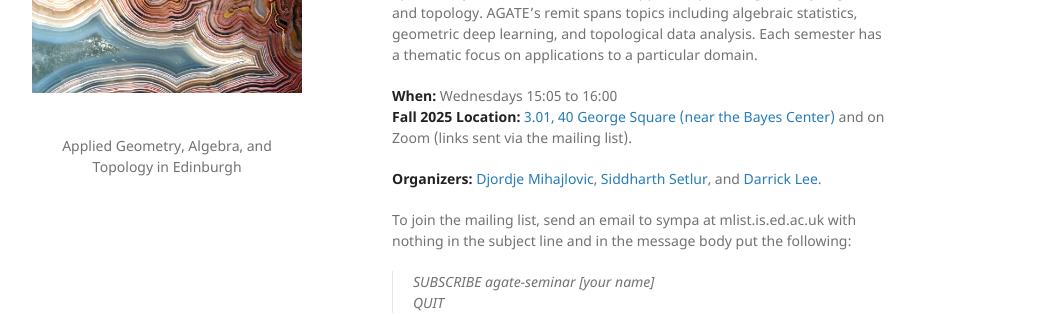
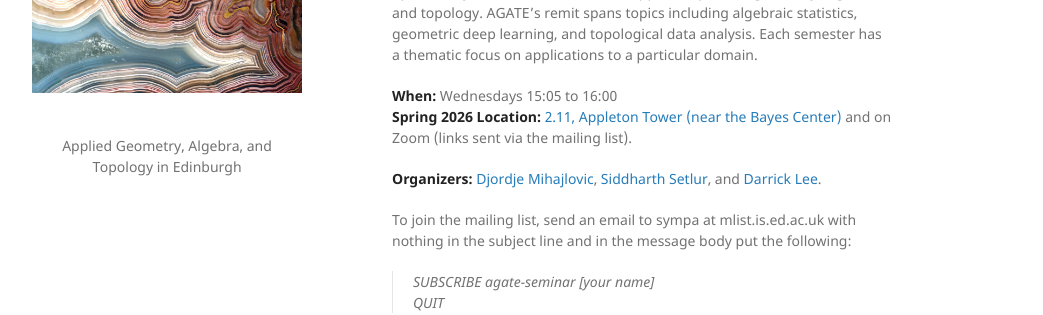
Before and after one commit to agatedinburgh/agatedinburgh.github.io, a Jekyll site: the page built from index.md, in a window 1280 px wide and 900 px high. Shown: the part 185-500 px from the top of the window, without its empty margins (178-1221 px from the left). Built offline with Jekyll 4.4.1, drawn with Linux system fonts in a browser that asks for light colours; our own code applies the rules of GitHub Pages for plain Markdown files.

Commit message:
Update seminar location and semester details

```diff
--- a/index.md
+++ b/index.md
@@ -7,7 +7,7 @@ layout: default
 AGATE is an informal, hybrid seminar hosted at the University of Edinburgh, with Heriot-Watt and University of Glasgow as participating institutions, open to anyone who is interested in applied aspects of geometry, algebra and topology. AGATE's remit spans topics including algebraic statistics, geometric deep learning, and topological data analysis. Each semester has a thematic focus on applications to a particular domain.
 
 **When:** Wednesdays 15:05 to 16:00
-**Fall 2025 Location:** [3.01, 40 George Square (near the Bayes Center)](https://maps.app.goo.gl/uX44YgBUTBNniktF8) and on Zoom (links sent via the mailing list).
+**Spring 2026 Location:** [2.11, Appleton Tower (near the Bayes Center)](https://maps.app.goo.gl/ca9ZqDGKS17o1vni9) and on Zoom (links sent via the mailing list).
 
 **Organizers:** [Djordje Mihajlovic](https://djpm.xyz/), [Siddharth Setlur](https://siddharthsetlur.github.io/), and [Darrick Lee](https://darricklee.com/).
 
```
